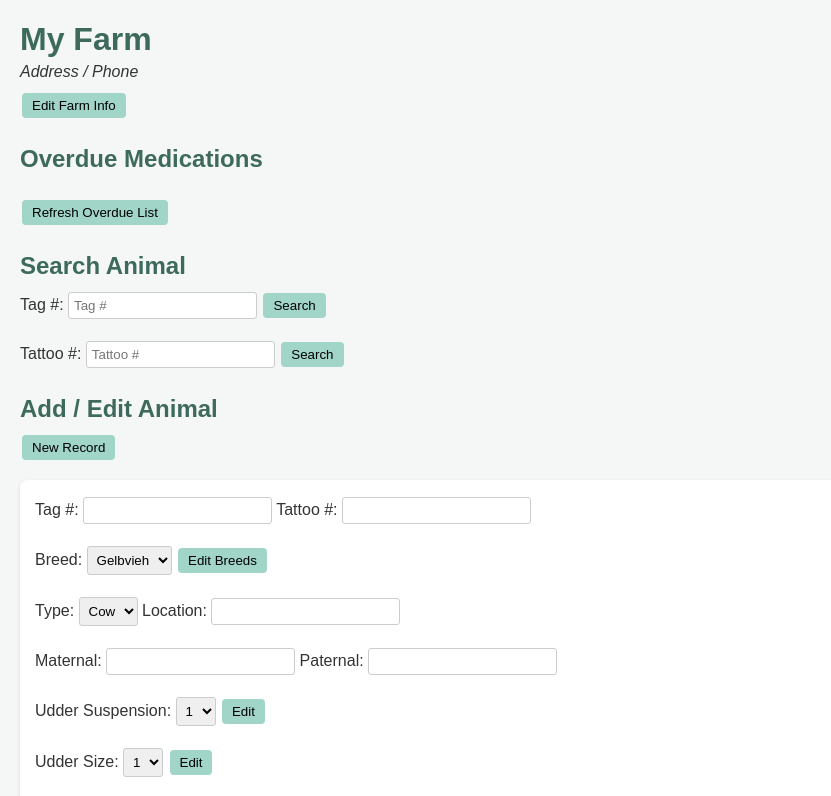
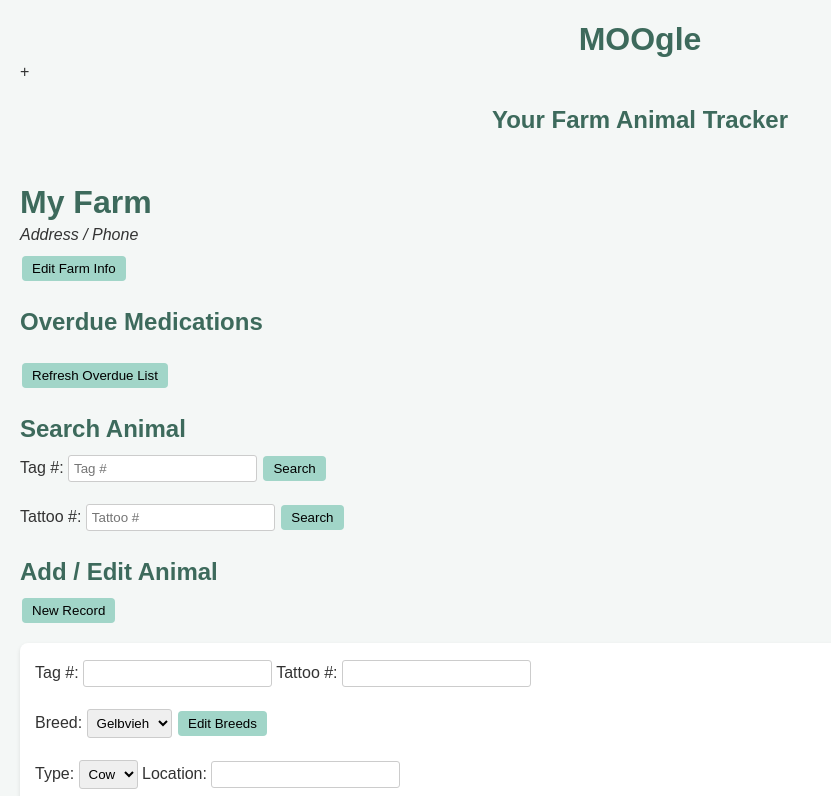
Before and after one commit to hightekkrednek/MOOgle, a plain HTML site: page index.html in a window 1280 px wide. Shown: the top 796 px of the page, without its empty margins (0-831 px from the left). Drawn offline with Linux system fonts and the light colour scheme.

Commit message:
Update index.html
Updated header with MOOgle

```diff
--- a/index.html
+++ b/index.html
@@ -49,6 +49,9 @@
 </style>
 </head>
 <body>
+
+  <h1 style="text-align: center;">MOOgle</h1>
+  +<h2 style="text-align: center;">Your Farm Animal Tracker</h2><br>
 
 <h1 id="farmName">My Farm</h1>
 <p id="farmContact">Address / Phone</p>
```
